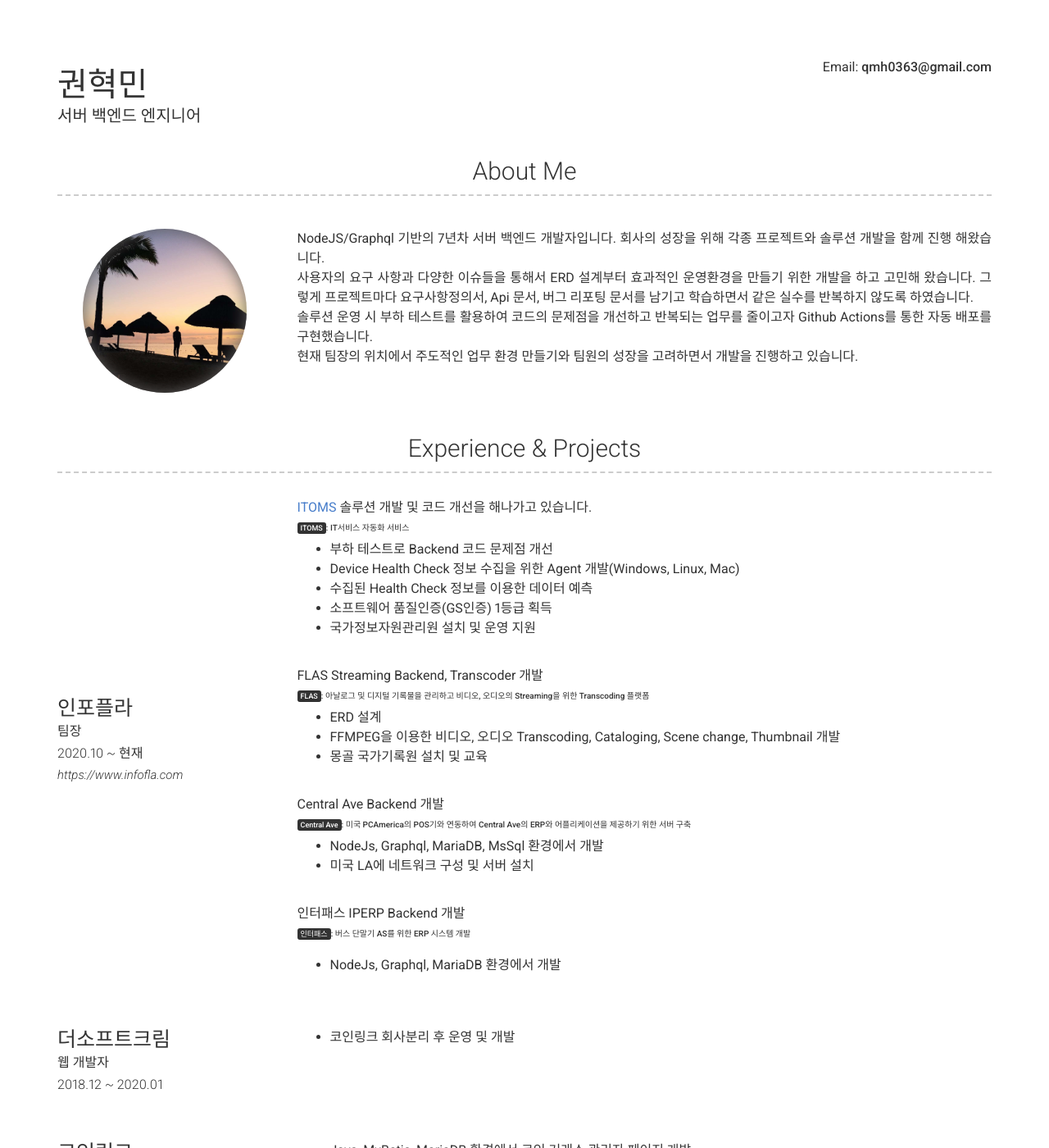
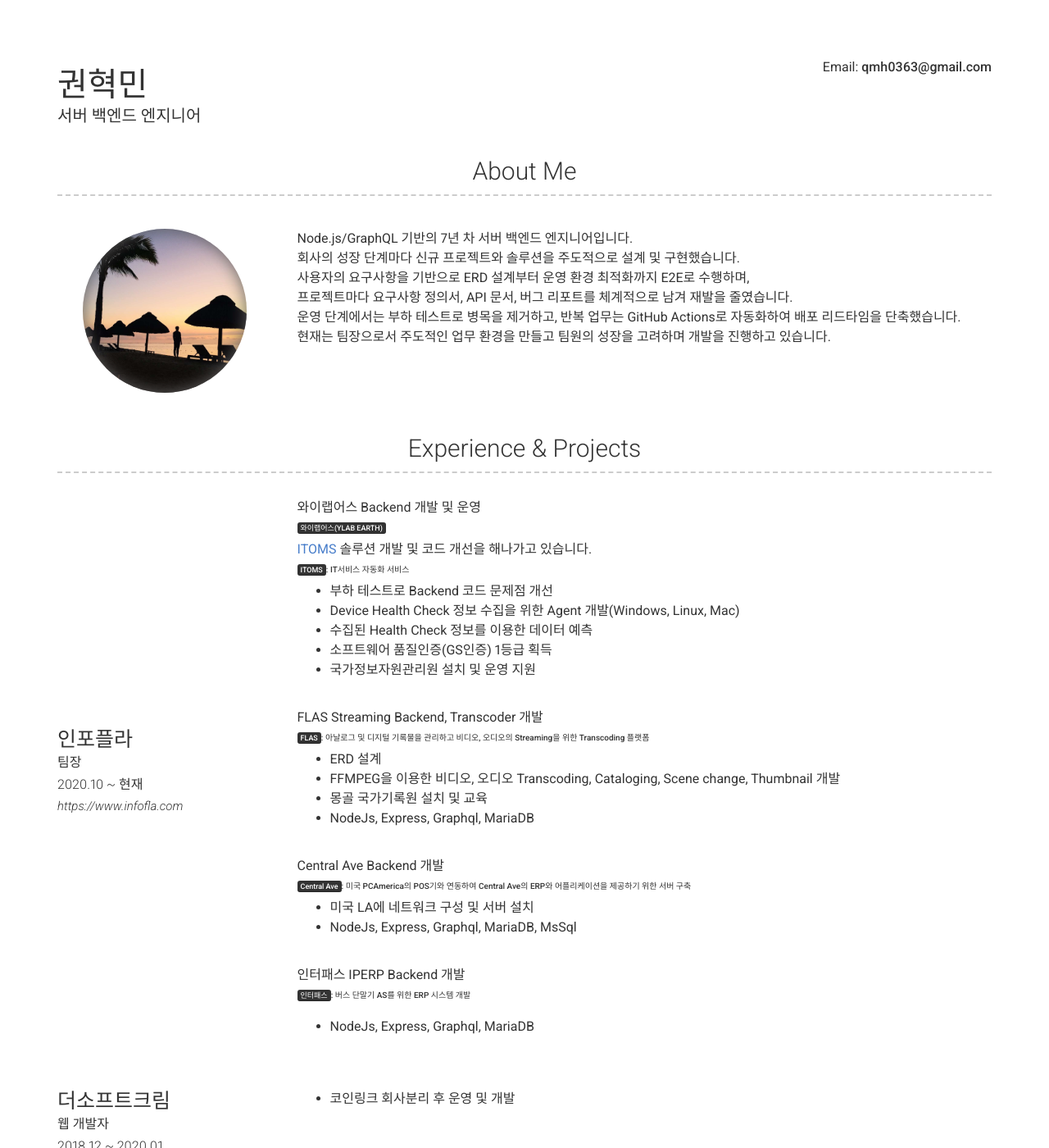
Before and after one commit to kwon-hm/kwon-hm.github.io, a Jekyll site: the page built from index.md, in a window 1280 px wide and 1400 px high. Shown: the whole window at 82% size. Built offline with Jekyll 4.4.1, drawn with Linux system fonts in a browser that asks for light colours; nearby versions of some CDN libraries.

Commit message:
내용 정리

```diff
--- a/_config.yml
+++ b/_config.yml
@@ -55,11 +55,12 @@ darkmode: false
 # about_title: About Me (Use this to override about section title)
 about_profile_image: images/profile.jpeg
 about_content: | # this will include new lines to allow paragraphs
-  NodeJS/Graphql 기반의 7년차 서버 백엔드 개발자입니다. 회사의 성장을 위해 각종 프로젝트와 솔루션 개발을 함께 진행 해왔습니다.<br>
-  사용자의 요구 사항과 다양한 이슈들을 통해서 ERD 설계부터 효과적인 운영환경을 만들기 위한 개발을 하고 고민해 왔습니다.
-  그렇게 프로젝트마다 요구사항정의서, Api 문서, 버그 리포팅 문서를 남기고 학습하면서 같은 실수를 반복하지 않도록 하였습니다.<br>
-  솔루션 운영 시 부하 테스트를 활용하여 코드의 문제점을 개선하고 반복되는 업무를 줄이고자 Github Actions를 통한 자동 배포를 구현했습니다.<br>
-  현재 팀장의 위치에서 주도적인 업무 환경 만들기와 팀원의 성장을 고려하면서 개발을 진행하고 있습니다.<br>
+  Node.js/GraphQL 기반의 7년 차 서버 백엔드 엔지니어입니다. <br>
+  회사의 성장 단계마다 신규 프로젝트와 솔루션을 주도적으로 설계 및 구현했습니다. <br>
+  사용자의 요구사항을 기반으로 ERD 설계부터 운영 환경 최적화까지 E2E로 수행하며, <br>
+  프로젝트마다 요구사항 정의서, API 문서, 버그 리포트를 체계적으로 남겨 재발을 줄였습니다. <br>
+  운영 단계에서는 부하 테스트로 병목을 제거하고, 반복 업무는 GitHub Actions로 자동화하여 배포 리드타임을 단축했습니다. <br>
+  현재는 팀장으로서 주도적인 업무 환경을 만들고 팀원의 성장을 고려하며 개발을 진행하고 있습니다.
 
 content:
   - title: Experience & Projects # Title for the section
@@ -80,6 +81,9 @@ content:
         #     url: Link to project (eg. sproogen.github.io/modern-resume-theme)(optional)
         # quote: >
         description: | # this will include new lines to allow paragraphs
+          와이랩어스 Backend 개발 및 운영 <br>
+          ##### <mark>와이랩어스(YLAB EARTH)</mark>
+
           [ITOMS](https://itoms.infofla.com) 솔루션 개발 및 코드 개선을 해나가고 있습니다. <br>
           ##### <mark>ITOMS</mark>: IT서비스 자동화 서비스 <br>
             - 부하 테스트로 Backend 코드 문제점 개선
@@ -92,16 +96,17 @@ content:
           ##### <mark>FLAS</mark>: 아날로그 및 디지털 기록물을 관리하고 비디오, 오디오의 Streaming을 위한 Transcoding 플랫폼 <br>
             - ERD 설계
             - FFMPEG을 이용한 비디오, 오디오 Transcoding, Cataloging, Scene change, Thumbnail 개발
-            - 몽골 국가기록원 설치 및 교육<br><br>
+            - 몽골 국가기록원 설치 및 교육
+            - NodeJs, Express, Graphql, MariaDB <br><br>
 
           Central Ave Backend 개발 <br>
           ##### <mark>Central Ave</mark>: 미국 PCAmerica의 POS기와 연동하여 Central Ave의 ERP와 어플리케이션을 제공하기 위한 서버 구축 <br>
-            - NodeJs, Graphql, MariaDB, MsSql 환경에서 개발
-            - 미국 LA에 네트워크 구성 및 서버 설치 <br><br>
+            - 미국 LA에 네트워크 구성 및 서버 설치
+            - NodeJs, Express, Graphql, MariaDB, MsSql <br><br>
 
           인터패스 IPERP Backend 개발 <br>
           ##### <mark>인터패스</mark>: 버스 단말기 AS를 위한 ERP 시스템 개발 <br><br>
-            - NodeJs, Graphql, MariaDB 환경에서 개발 <br><br>
+            - NodeJs, Express, Graphql, MariaDB <br><br>
 
       - layout: left
         title: 더소프트크림
```
